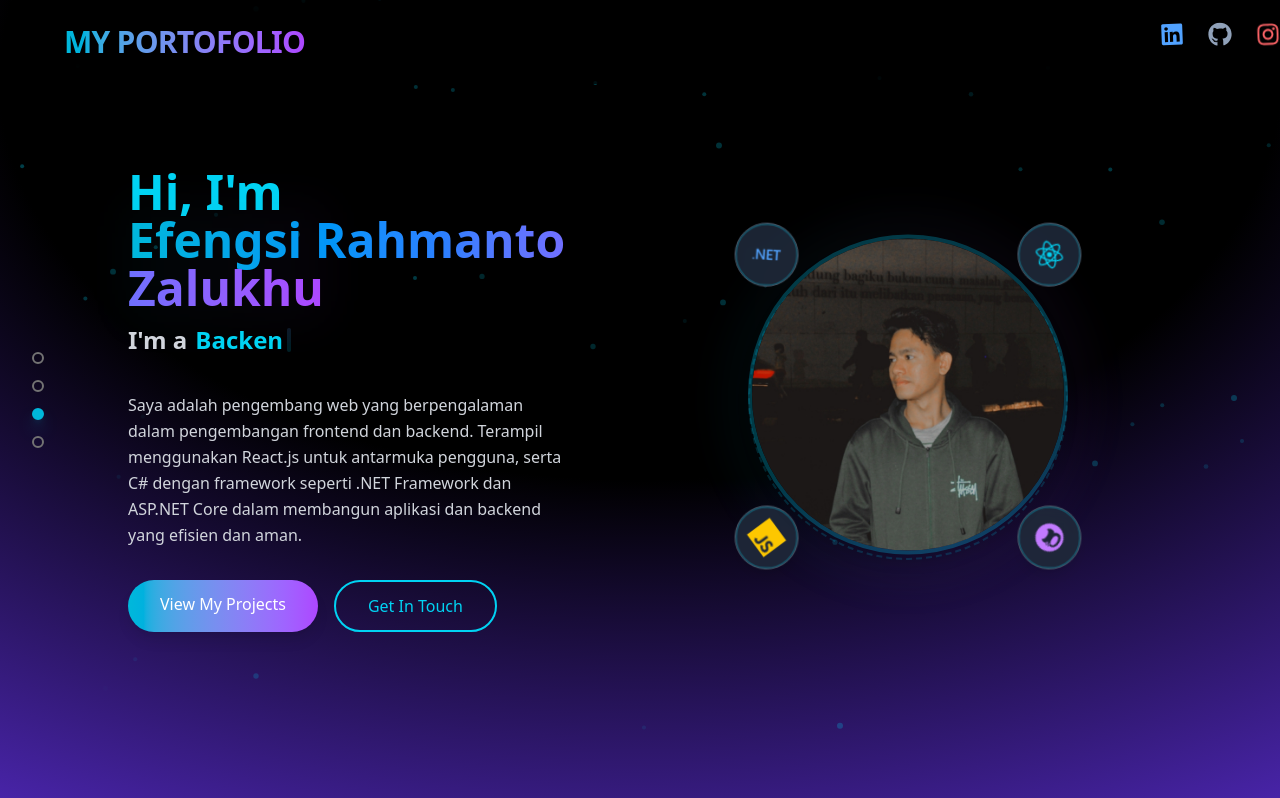
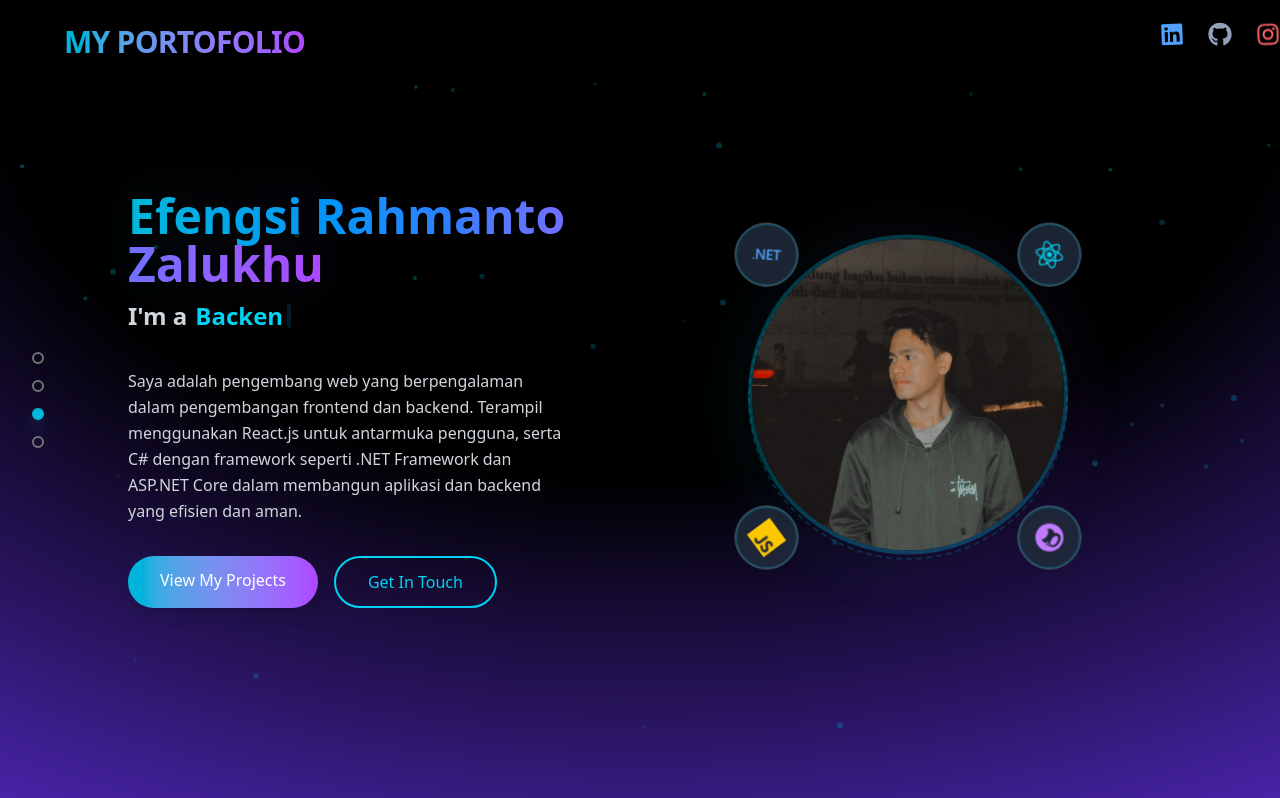
Before and after one commit to Fengsii/My-Portofolio, a React (Vite) app: page / in a window 1280 px wide. Shown: the top 798 px of the page. Built offline with nearby package versions, Linux system fonts and the light colour scheme.

Commit message:
new update

```diff
--- a/src/components/Hero.jsx
+++ b/src/components/Hero.jsx
@@ -190,7 +190,7 @@ const Hero = () => {
               animate={{ opacity: 1, x: 0 }}
               transition={{ delay: 0.4 }}
             >
-              Hi, I'm
+
             </motion.span>
             <motion.span
               className="bg-gradient-to-r from-cyan-500 via-blue-500 to-purple-500 bg-clip-text text-transparent relative"
```
Also changed, not shown: src/App.jsx (+0 -309 lines).
